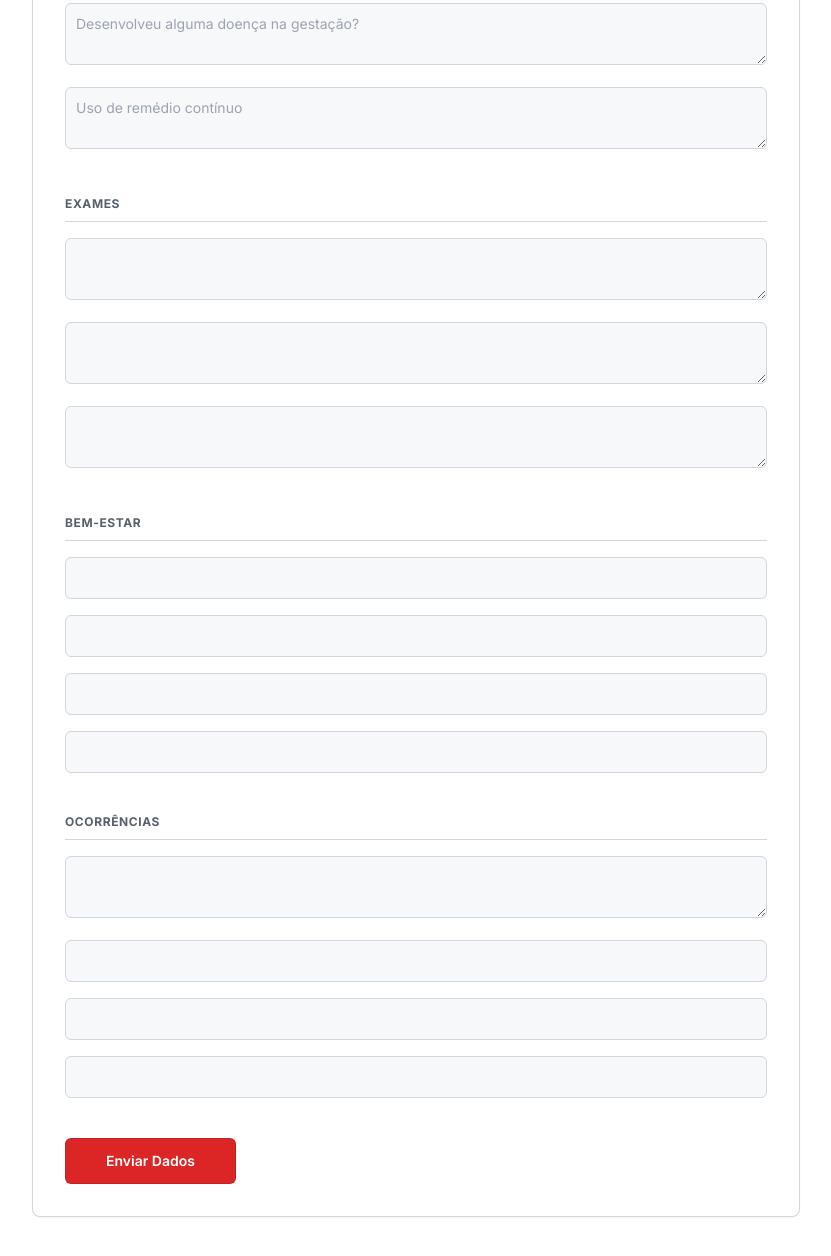
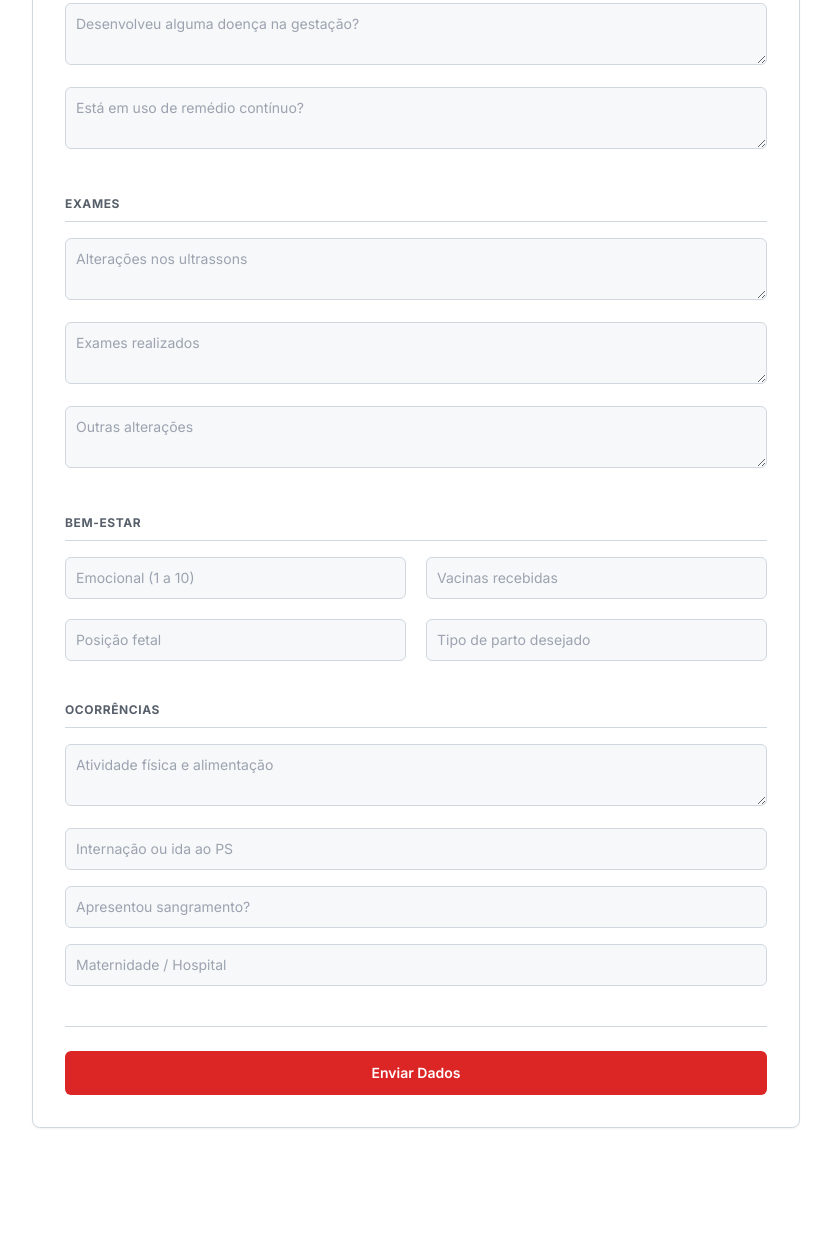
Before and after one commit to liviapaula-ux/checkpointsaude2, a plain HTML site: page index.html in a window 1280 px wide. Shown: the part 356-1612 px from the top of the page, without its empty margins (224-1055 px from the left). After the commit the page ends 1532 px from the top, so only its background shows below. Drawn offline with nearby package versions, Linux system fonts and the light colour scheme.

Commit message:
Update index.html

```diff
--- a/index.html
+++ b/index.html
@@ -6,11 +6,12 @@
     <title>Checkpoint Saúde Gestante 2 - Ifamily • iDoc</title>
     <script src="https://cdn.tailwindcss.com"></script>
     <script src="https://unpkg.com/lucide@latest"></script>
+
     <style>
         @import url('https://fonts.googleapis.com/css2?family=Inter:wght@400;500;600;700&display=swap');
 
         body {
-            font-family: 'Inter', -apple-system, BlinkMacSystemFont, "Segoe UI", Helvetica, Arial, sans-serif;
+            font-family: 'Inter', sans-serif;
             background-color: #ffffff;
             color: #1f2328;
         }
@@ -26,14 +27,14 @@
             background-color: #f6f8fa;
             border: 1px solid #d0d7de;
             border-radius: 6px;
-            transition: border-color 0.2s, box-shadow 0.2s;
+            transition: all 0.2s ease;
             color: #1f2328;
         }
 
         .gh-input:focus {
             border-color: #dc2626;
             outline: none;
-            box-shadow: 0 0 0 3px rgba(220, 38, 38, 0.15);
+            box-shadow: 0 0 0 3px rgba(220,38,38,.15);
             background-color: #ffffff;
         }
 
@@ -41,10 +42,7 @@
             background-color: #dc2626;
             color: white;
             font-weight: 600;
-            border: 1px solid rgba(27, 31, 36, 0.15);
             border-radius: 6px;
-            transition: all 0.2s ease;
-            cursor: pointer;
         }
 
         .btn-primary:hover {
@@ -55,17 +53,15 @@
             border-bottom: 1px solid #d0d7de;
             padding-bottom: 8px;
             margin-bottom: 16px;
-            font-size: 0.75rem;
+            font-size: .75rem;
             font-weight: 700;
             color: #57606a;
             text-transform: uppercase;
-            letter-spacing: 0.05em;
-            display: flex;
-            align-items: center;
-            gap: 8px;
+            letter-spacing: .05em;
         }
     </style>
 </head>
+
 <body class="min-h-screen py-12 px-4">
 
 <div class="max-w-3xl mx-auto">
@@ -84,17 +80,17 @@ class="gh-card shadow-sm">
 <div class="grid grid-cols-1 md:grid-cols-2 gap-5">
 
 <div>
-<label>Nome Completo</label>
+<label class="text-sm font-semibold">Nome Completo</label>
 <input name="nome" type="text" required class="gh-input w-full p-2.5 text-sm">
 </div>
 
 <div>
-<label>E-mail iFood</label>
+<label class="text-sm font-semibold">E-mail iFood</label>
 <input name="email_ifood" type="email" required class="gh-input w-full p-2.5 text-sm">
 </div>
 
 <div class="md:col-span-2">
-<label>Peso e Altura</label>
+<label class="text-sm font-semibold">Peso e Altura</label>
 <input name="peso_altura" type="text" class="gh-input w-full p-2.5 text-sm">
 </div>
 
@@ -104,48 +100,62 @@ class="gh-card shadow-sm">
 <section>
 <h3 class="section-title">Saúde na Gestação</h3>
 
-<textarea name="doenca_gestacao" class="gh-input w-full p-2.5 text-sm mb-4" placeholder="Desenvolveu alguma doença na gestação?"></textarea>
+<div class="space-y-4">
+<textarea name="doenca_gestacao" class="gh-input w-full p-2.5 text-sm" rows="2" placeholder="Desenvolveu alguma doença na gestação?"></textarea>
 
-<textarea name="remedio" class="gh-input w-full p-2.5 text-sm" placeholder="Uso de remédio contínuo"></textarea>
+<textarea name="remedio" class="gh-input w-full p-2.5 text-sm" rows="2" placeholder="Está em uso de remédio contínuo?"></textarea>
+</div>
 </section>
 
 <section>
 <h3 class="section-title">Exames</h3>
 
-<textarea name="ultrassom" class="gh-input w-full p-2.5 text-sm mb-4"></textarea>
+<div class="space-y-4">
+<textarea name="ultrassom" class="gh-input w-full p-2.5 text-sm" rows="2" placeholder="Alterações nos ultrassons"></textarea>
 
-<textarea name="exames" class="gh-input w-full p-2.5 text-sm mb-4"></textarea>
+<textarea name="exames" class="gh-input w-full p-2.5 text-sm" rows="2" placeholder="Exames realizados"></textarea>
 
-<textarea name="outros_exames" class="gh-input w-full p-2.5 text-sm"></textarea>
+<textarea name="outros_exames" class="gh-input w-full p-2.5 text-sm" rows="2" placeholder="Outras alterações"></textarea>
+</div>
 </section>
 
 <section>
 <h3 class="section-title">Bem-estar</h3>
 
-<input name="emocional" class="gh-input w-full p-2.5 text-sm mb-4">
+<div class="grid grid-cols-1 md:grid-cols-2 gap-5">
 
-<input name="vacinas" class="gh-input w-full p-2.5 text-sm mb-4">
+<input name="emocional" class="gh-input w-full p-2.5 text-sm" placeholder="Emocional (1 a 10)">
 
-<input name="posicao_fetal" class="gh-input w-full p-2.5 text-sm mb-4">
+<input name="vacinas" class="gh-input w-full p-2.5 text-sm" placeholder="Vacinas recebidas">
 
-<input name="tipo_parto" class="gh-input w-full p-2.5 text-sm">
+<input name="posicao_fetal" class="gh-input w-full p-2.5 text-sm" placeholder="Posição fetal">
+
+<input name="tipo_parto" class="gh-input w-full p-2.5 text-sm" placeholder="Tipo de parto desejado">
+
+</div>
 </section>
 
 <section>
 <h3 class="section-title">Ocorrências</h3>
 
-<textarea name="atividade" class="gh-input w-full p-2.5 text-sm mb-4"></textarea>
+<div class="space-y-4">
 
-<input name="internacao" class="gh-input w-full p-2.5 text-sm mb-4">
+<textarea name="atividade" class="gh-input w-full p-2.5 text-sm" rows="2" placeholder="Atividade física e alimentação"></textarea>
 
-<input name="sangramento" class="gh-input w-full p-2.5 text-sm mb-4">
+<input name="internacao" class="gh-input w-full p-2.5 text-sm" placeholder="Internação ou ida ao PS">
 
-<input name="maternidade" class="gh-input w-full p-2.5 text-sm">
+<input name="sangramento" class="gh-input w-full p-2.5 text-sm" placeholder="Apresentou sangramento?">
+
+<input name="maternidade" class="gh-input w-full p-2.5 text-sm" placeholder="Maternidade / Hospital">
+
+</div>
 </section>
 
-<button type="submit" class="btn-primary py-3 px-10 text-sm">
+<div class="pt-6 border-t border-[#d0d7de]">
+<button type="submit" class="btn-primary py-3 px-10 text-sm w-full">
 Enviar Dados
 </button>
+</div>
 
 </div>
 </form>
```
